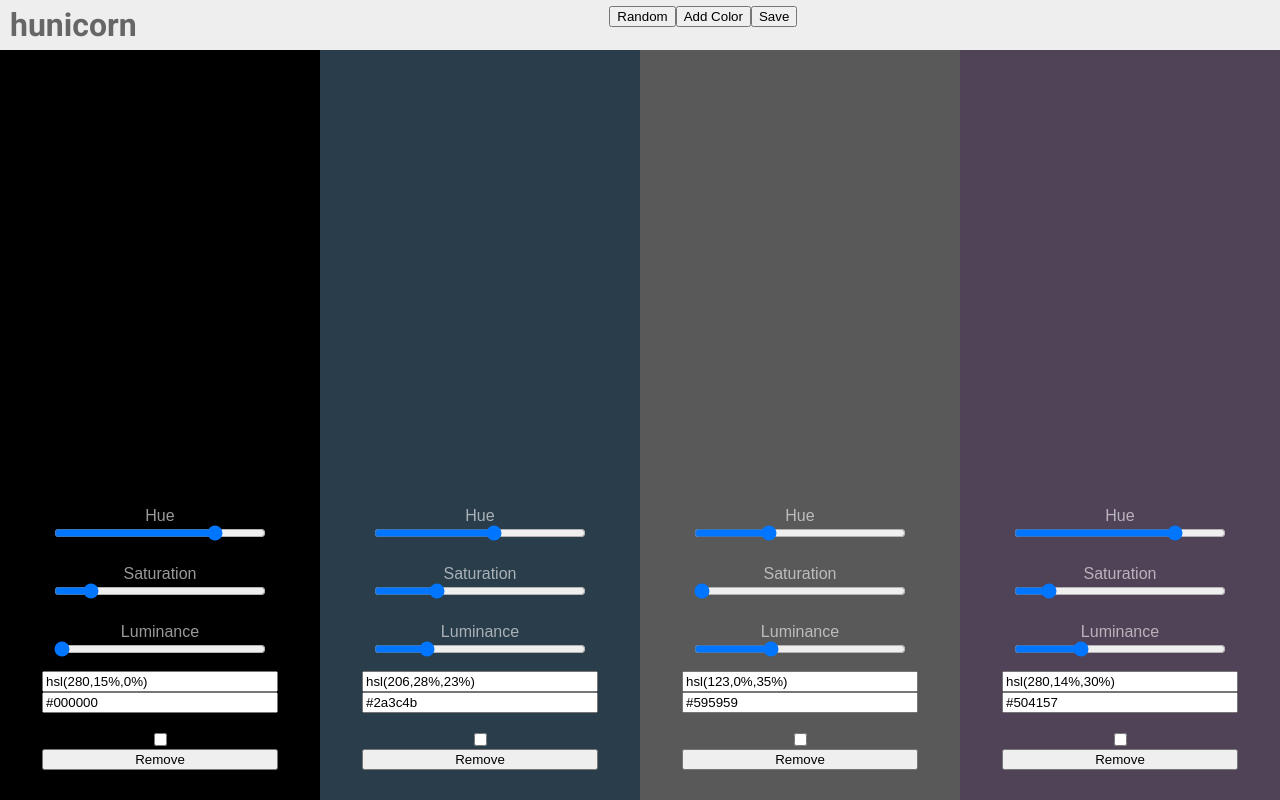
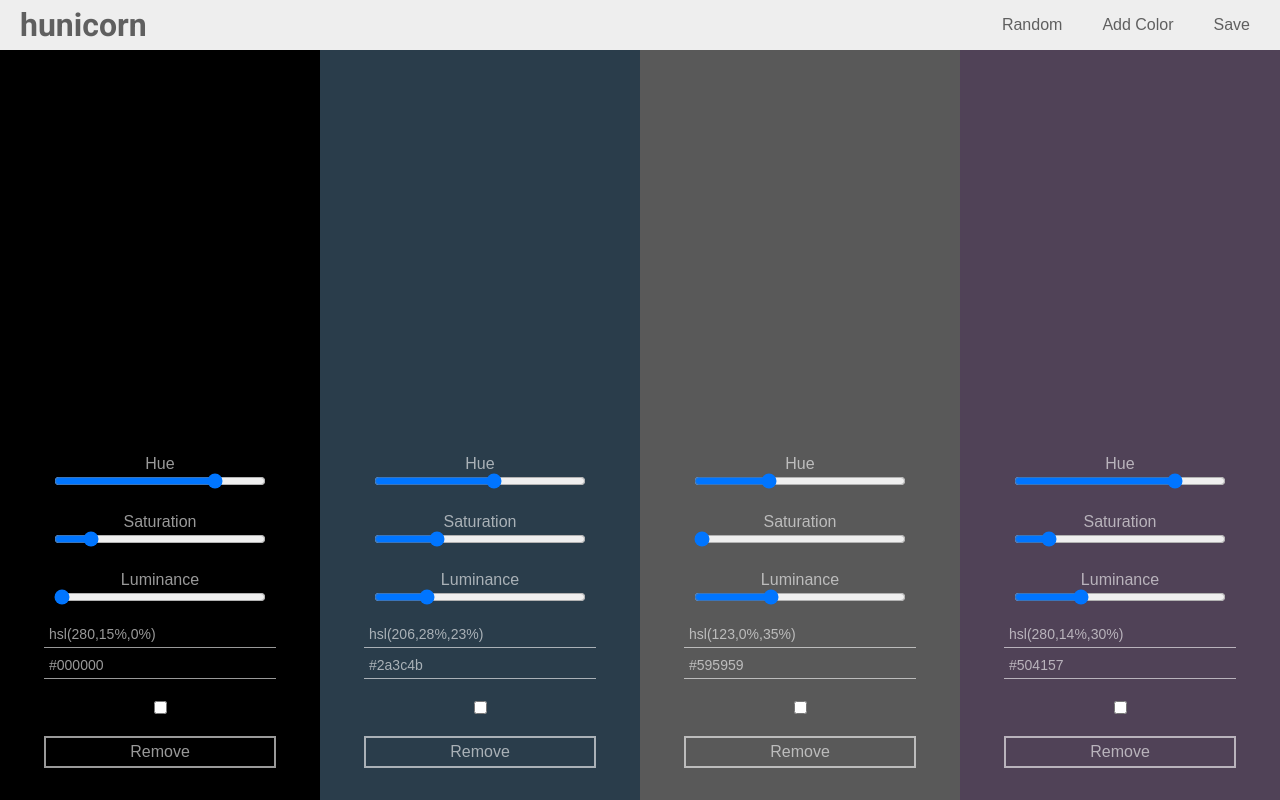
Before and after one commit to gabescarbrough/hunicorn, a React (Create React App) app: page / in a window 1280 px wide. Built offline with nearby package versions, Linux system fonts and the light colour scheme.

Commit message:
Improve CSS styles

```diff
--- a/package.json
+++ b/package.json
@@ -7,8 +7,10 @@
     "standard": "^10.0.3"
   },
   "dependencies": {
-    "react": "^16.0.0",
-    "react-dom": "^16.0.0"
+    "react": "^16.4.1",
+    "react-dnd": "^5.0.0",
+    "react-dnd-html5-backend": "^5.0.1",
+    "react-dom": "^16.4.1"
   },
   "scripts": {
     "start": "react-scripts start",
--- a/src/App.css
+++ b/src/App.css
@@ -1,24 +1,5 @@
 * {
   box-sizing: border-box;
-}
-
-.App {
-  text-align: center;
-}
-
-.App-header {
-  background-color: #222;
-  height: 50px;
-  padding: 20px;
-  color: white;
-}
-
-.App-title {
-  font-size: 1.5em;
-}
-
-.App-intro {
-  font-size: large;
 }
 
 .color-container {
@@ -26,3 +7,16 @@
   height: calc(100vh - 50px);
   justify-content: space-between;
 }
+
+button {
+    margin: 2px;
+    padding: 5px;
+    background: transparent;
+    font-size: 16px;
+    border: 2px solid;
+    color: hsla(0,0%,0%,.6);
+}
+
+button:hover {
+    cursor: pointer;
+}
--- a/src/components/ColorInput.js
+++ b/src/components/ColorInput.js
@@ -17,6 +17,7 @@ class ColorInput extends Component {
             type='text'
             value={this.props.temp ? this.props.temp : this.props.color}
             onChange={this.handleChange}
+            style={this.props.isBright ? {color: 'hsla(0,0%,100%,.6)'} : {color: 'hsla(0,0%,0%,.6)'} }
           />
     )
   }
--- a/src/components/ColorPicker.css
+++ b/src/components/ColorPicker.css
@@ -32,5 +32,14 @@
 
 input[type="checkbox"] {
     align-self: center;
-    margin-top: 20px;
+    margin: 20px 0;
 }
+
+input[type=text] {
+    margin: 2px;
+    padding: 5px;
+    background: transparent;
+    border: none;
+    font-size: 14px;
+    border-bottom: 1px solid;
+}
--- a/src/components/ColorPicker.js
+++ b/src/components/ColorPicker.js
@@ -90,10 +90,10 @@ class ColorPicker extends Component {
               value={this.props.luminance}
               type='range' onChange={this.handleLuminanceChange} />
           </label>
-          <ColorInput color={hslString} temp={this.state.hslInputTemp} onColorInputChange={this.handleHslInputChange} />
-          <ColorInput color={hexString} temp={this.state.hexInputTemp} onColorInputChange={this.handleHexInputChange} />
+          <ColorInput color={hslString} temp={this.state.hslInputTemp} onColorInputChange={this.handleHslInputChange} isBright={this.props.luminance < 50} />
+          <ColorInput color={hexString} temp={this.state.hexInputTemp} onColorInputChange={this.handleHexInputChange} isBright={this.props.luminance < 50} />
           <input type="checkbox" checked={this.props.locked} onClick={this.handleLockChange} />
-          <button onClick={this.removeColor}>Remove</button>
+          <button onClick={this.removeColor} style={this.props.luminance < 50 ? {color: 'hsla(0,0%,100%,.6)'} : {color: 'hsla(0,0%,0%,.6)'}}>Remove</button>
         </div>
       </div>
     )
--- a/src/components/Header.css
+++ b/src/components/Header.css
@@ -5,32 +5,20 @@ header {
     width: 100%;
     background: #eee;
     padding: 6px 10px;
+    display: flex;
+    align-items: center;
+    justify-content: space-between;
 }
 
 header h1 {
-    margin: 0;
+    margin: 0 10px;
     font-family: Roboto;
     font-weight: 700;
-    color: #666;
+    color: hsla(0,0%,0%,.6);
     float: left;
 }
 
-header ul {
-    padding-left: 0;
-    float: right;
+header button {
+    border: none;
+    margin: 0 15px
 }
-
-header ul li {
-    list-style: none;
-    float: left;
-    margin: 0 10px;
-}
-
-header ul li a {
-    text-decoration: none;
-    font-family: Roboto;
-    font-weight: 300;
-    font-size: 20px;
-    position: relative;
-    top: -8px;
-}
--- a/src/components/Header.js
+++ b/src/components/Header.js
@@ -26,9 +26,11 @@ class Header extends Component {
     return (
       <header>
         <h1>hunicorn</h1>
-        <button onClick={this.props.randomHandler}>Random</button>
-        <button disabled={addIsDisabled} onClick={this.props.addColorHandler}>Add Color</button>
-        <button onClick={this.props.handleSave}>Save</button>
+        <div className='buttons'>
+            <button onClick={this.props.randomHandler}>Random</button>
+            <button disabled={addIsDisabled} onClick={this.props.addColorHandler}>Add Color</button>
+            <button onClick={this.props.handleSave}>Save</button>
+        </div>
       </header>
     )
   }
```
